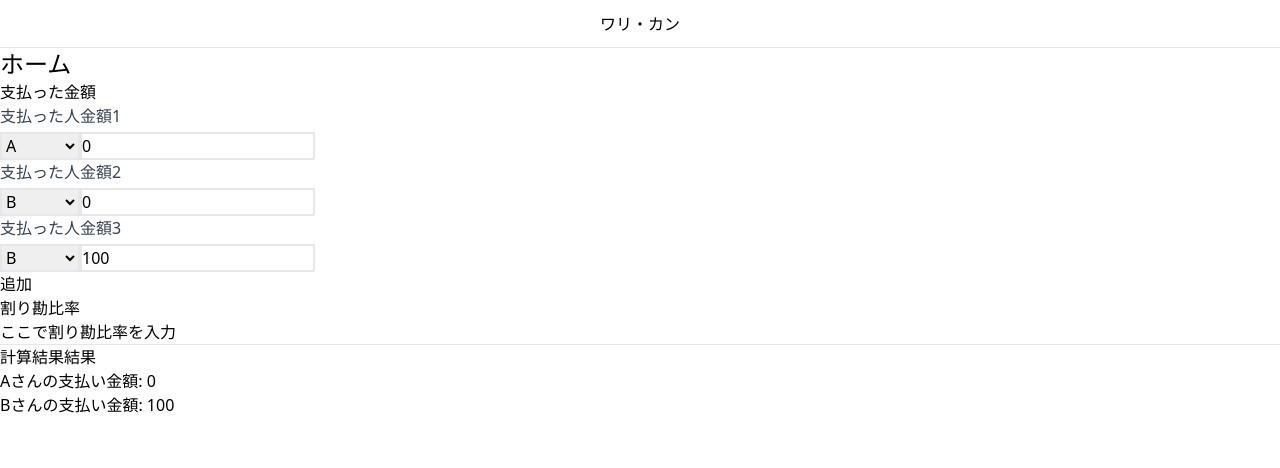
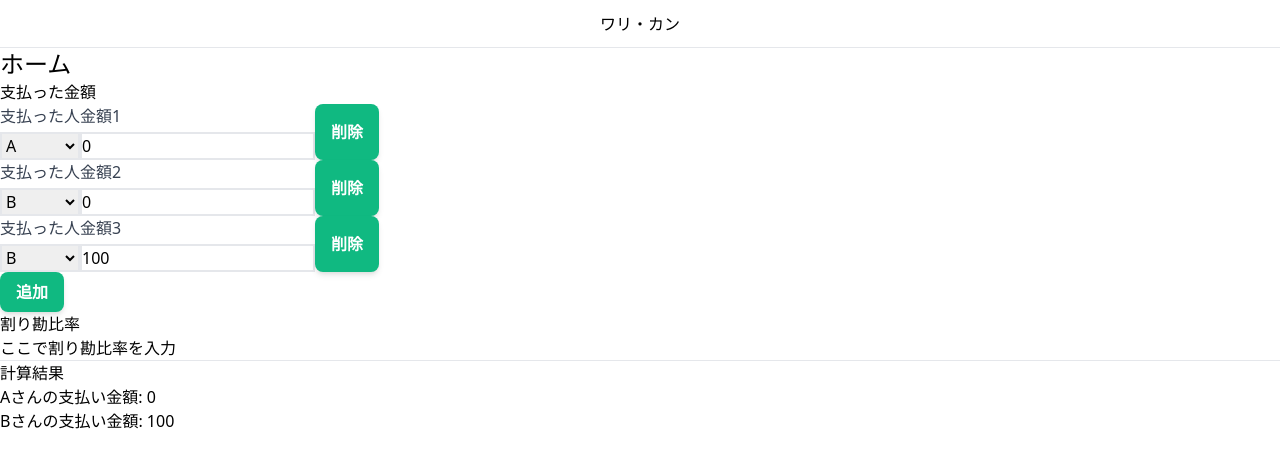
Before and after one commit to TokiyaHorikawa/warikan, a React (Create React App) app: page / in a window 1280 px wide. Shown: the top 468 px of the page. Built offline with nearby package versions, Linux system fonts and the light colour scheme.

Commit message:
feat: remove form

```diff
--- /dev/null
+++ b/src/components/FormButton.tsx
@@ -0,0 +1,30 @@
+import React from 'react';
+
+type PropsType = {
+  type?: 'button' | 'submit' | 'reset' | undefined;
+  onClick?: () => void;
+  label?: string;
+  className?: string;
+};
+
+const FormButton: React.FC<PropsType> = ({
+  type,
+  onClick,
+  label = 'BUTTON',
+  className,
+}) => {
+  return (
+    <button
+      type={type}
+      onClick={onClick}
+      className={
+        'py-2 px-4 font-semibold rounded-lg shadow-md text-white bg-green-500 hover:bg-green-700' +
+        className
+      }
+    >
+      {label}
+    </button>
+  );
+};
+
+export default FormButton;
--- a/src/pages/home.tsx
+++ b/src/pages/home.tsx
@@ -2,6 +2,7 @@ import React from 'react';
 import { useForm, useFieldArray } from 'react-hook-form';
 import FormInput from 'components/FormInput';
 import FormSelect from 'components/FormSelect';
+import FormButton from 'components/FormButton';
 
 const initialValue = {
   formData: [
@@ -16,7 +17,10 @@ const Home: React.FC = () => {
   const { register, watch, control } = useForm({
     defaultValues: initialValue,
   });
-  const { fields, append } = useFieldArray({ control, name: 'formData' });
+  const { fields, append, remove } = useFieldArray({
+    control,
+    name: 'formData',
+  });
   // const { fields: userFields } = useFieldArray({ control, name: 'userData' });
 
   const { formData, userData } = watch(['formData', 'userData']);
@@ -58,12 +62,15 @@ const Home: React.FC = () => {
                   inputRef={register()}
                   type="number"
                 />
+                <FormButton
+                  type="button"
+                  onClick={() => remove(index)}
+                  label="削除"
+                />
               </li>
             ))}
             <li>
-              <button type="button" onClick={addForm}>
-                追加
-              </button>
+              <FormButton type="button" onClick={addForm} label="追加" />
             </li>
           </ul>
           <h3>割り勘比率</h3>
@@ -71,7 +78,7 @@ const Home: React.FC = () => {
         </div>
         <hr />
         <div>
-          <h3>計算結果結果</h3>
+          <h3>計算結果</h3>
           {userData.map((user, index) => (
             <p key={`${user.name}-${index}`}>
               {user.name}さんの支払い金額: {payedByUser(user.name)}
```
